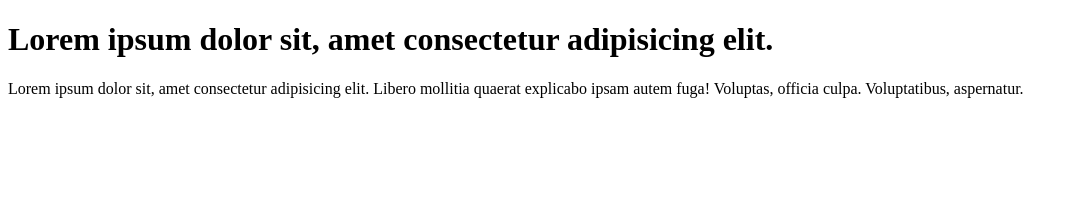
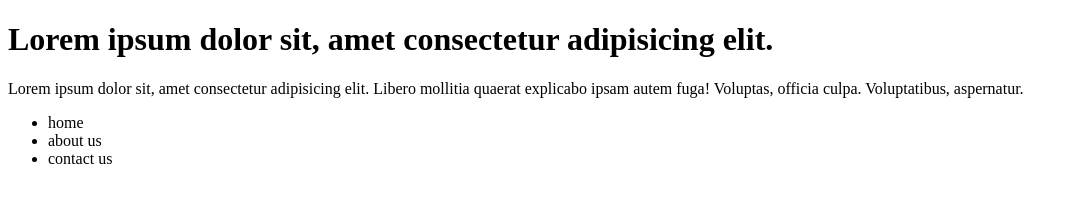
Before and after one commit to adityajoshi-0708/learn.g, a plain HTML site: page index.html in a window 1280 px wide. Shown: the whole page, without its empty margins (0-1078 px from the left). Drawn offline with Linux system fonts and the light colour scheme.

Commit message:
add a list

```diff
--- a/index.html
+++ b/index.html
@@ -8,5 +8,10 @@
 <body>
     <h1>Lorem ipsum dolor sit, amet consectetur adipisicing elit.</h1>
     <p>Lorem ipsum dolor sit, amet consectetur adipisicing elit. Libero mollitia quaerat explicabo ipsam autem fuga! Voluptas, officia culpa. Voluptatibus, aspernatur.</p>
+    <ul>
+        <li>home</li>
+        <li>about us</li>
+        <li>contact us</li>
+    </ul>
 </body>
 </html>
```
